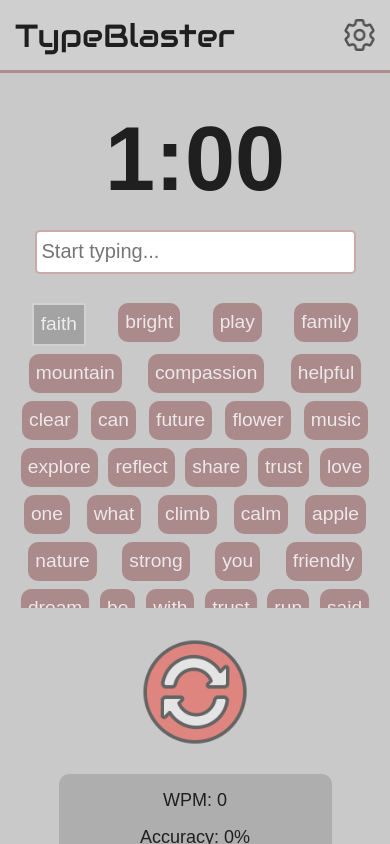
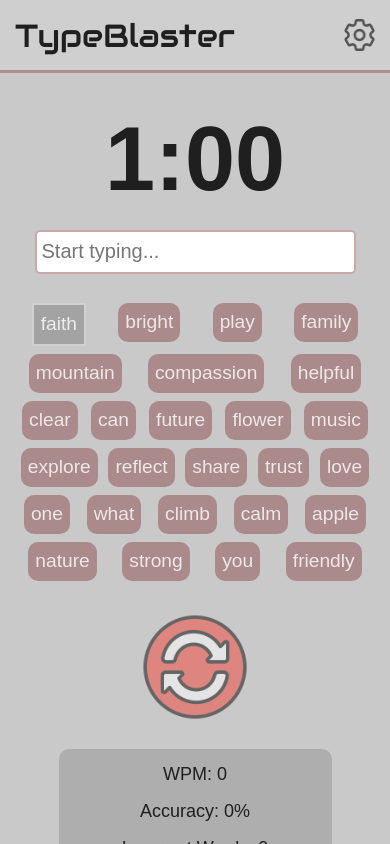
Before and after one commit to alecs007/TypeBlaster, a React (Vite) app: page / in a window 390 px wide. Shown: the top 844 px of the page. Built offline with nearby package versions, Linux system fonts and the light colour scheme.

Commit message:
Update Main.css

```diff
--- a/src/Home/Main/Main.css
+++ b/src/Home/Main/Main.css
@@ -226,7 +226,7 @@
   }
   .wordcontainer {
     width: 90vw;
-    height: 35vh;
+    height: 270px;
     margin-bottom: 10px;
   }
   .utilitycontainer {
```
